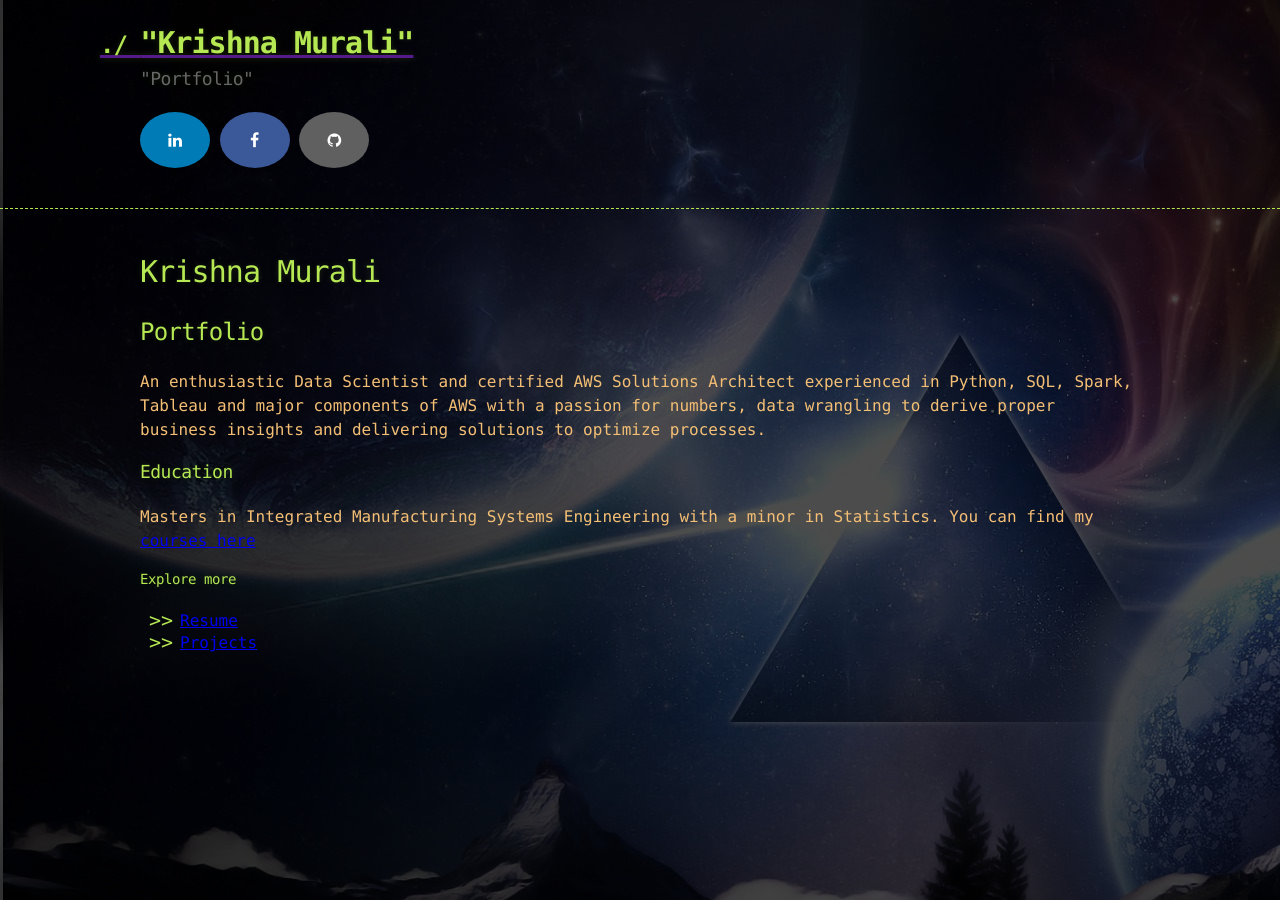
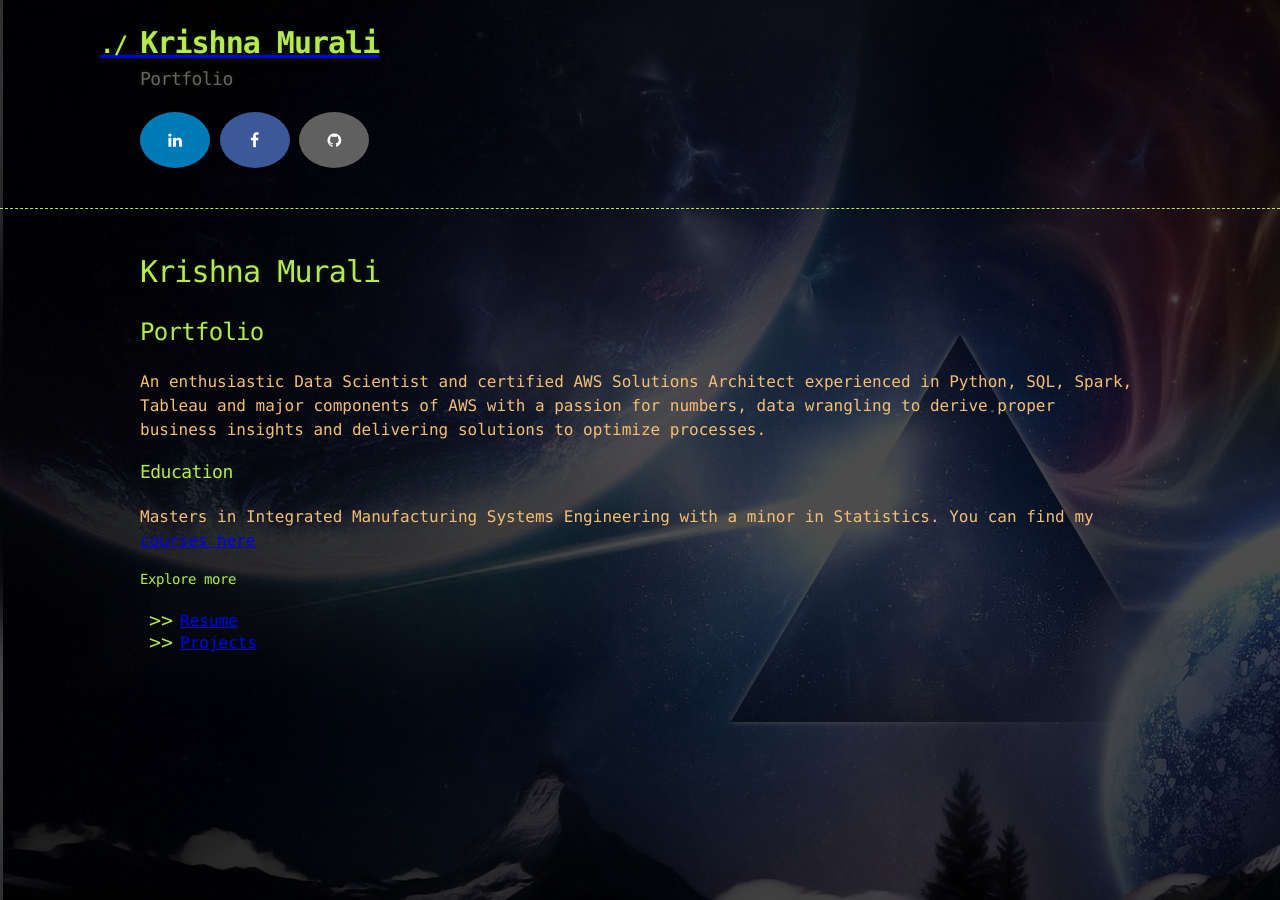
Before and after one commit to KrishnaMurali177/KrishnaMurali177.github.io, a Jekyll site: the page built from index.md, in a window 1280 px wide. Built offline with Jekyll 4.4.1, drawn with Linux system fonts in a browser that asks for light colours; our own code applies the rules of GitHub Pages for plain Markdown files.

```diff
--- a/_layouts/default.html
+++ b/_layouts/default.html
@@ -15,10 +15,10 @@
 
     <header>
       <div class="container">
-        <a id="a-title" href="{{ https://krishnamurali177.github.io/ }}">
-          <h1>"Krishna Murali"</h1>
+        <a id="a-title" href="https://krishnamurali177.github.io/">
+          <h1>Krishna Murali</h1>
         </a>
-        <h2>"Portfolio"</h2>
+        <h2>Portfolio</h2>
 
         <section id="downloads">
           {% if site.show_downloads %}
```
